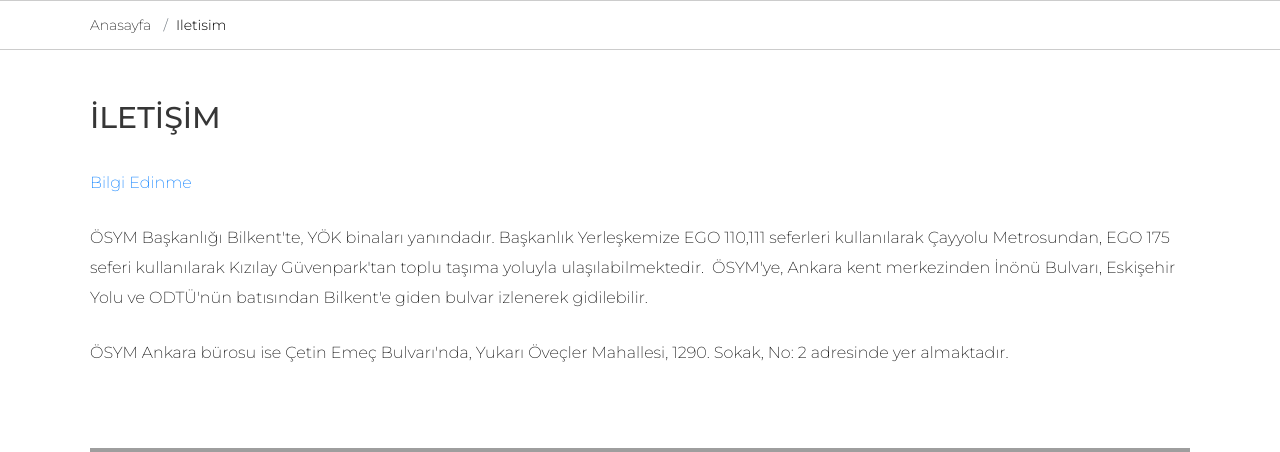
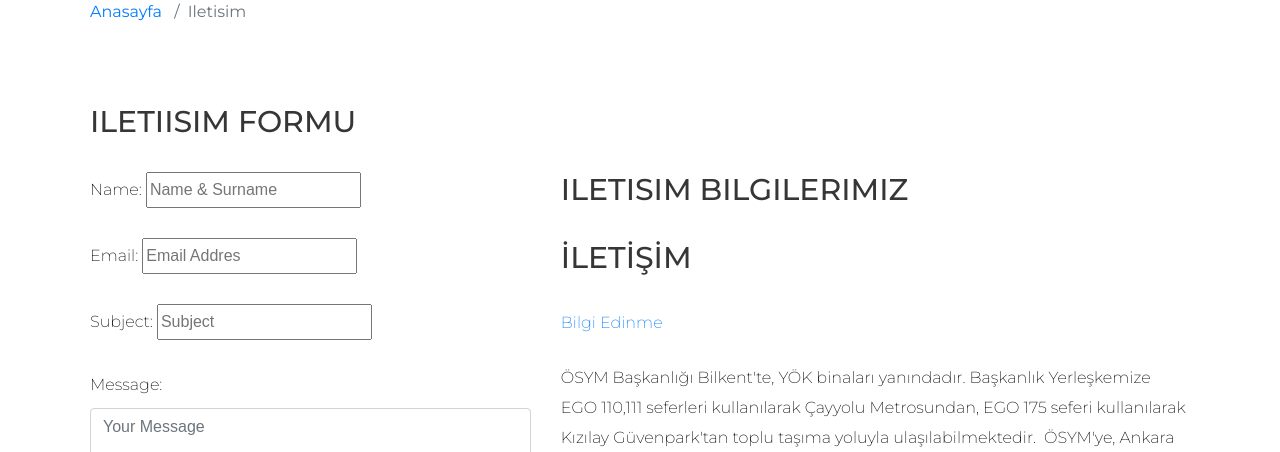
Before and after one commit to maga62/DjangoProje1, a Django app: page /iletisim/ in a window 1280 px wide. Shown: the part 152-604 px from the top of the page. Run offline with Django 3.2, Linux system fonts and the light colour scheme; data comes from the database, SQL or seed files in the repository; some libraries are stand-ins or nearby versions; grey boxes are pictures that could not be loaded.

Commit message:
dosyayi 13. vidio ya guncelledim referanslarimiz.html

```diff
--- a/home/models.py
+++ b/home/models.py
@@ -2,6 +2,9 @@
 from django.db import models
 
 # Create your models here.
+from django.forms import ModelForm, TextInput, Textarea
+
+
 class Settings(models.Model):
     STATUS = (
         ('True', 'Evet'),
@@ -23,7 +26,7 @@
     facebook = models.CharField(blank=True,max_length=50)
     istagram = models.CharField(blank=True,max_length=50)
     twitter = models.CharField(blank=True,max_length=50)
-    abotus = RichTextUploadingField(blank=True)
+    aboutus = RichTextUploadingField(blank=True)
     contact =RichTextUploadingField(blank=True)
     referances =RichTextUploadingField(blank=True)
     status = models.CharField(max_length=10, choices=STATUS)
@@ -32,3 +35,33 @@
 
     def __str__(self):
         return self.title
+
+class ContactFormMessage(models.Model):
+        STATUS = (
+            ('New', 'New'),
+            ('Read', 'Read'),
+        )
+        name = models.CharField(blank=True, max_length=20)
+        email = models.CharField(blank=True, max_length=50)
+        subject = models.CharField(blank=True, max_length=50)
+        message = models.CharField(blank=True, max_length=255)
+        status = models.CharField(max_length=10, choices=STATUS, default='New')
+        ip = models.CharField(blank=True, max_length=20)
+        note = models.CharField(blank=True, max_length=100)
+        create_at = models.DateTimeField(auto_now_add=True)
+        update_at = models.DateTimeField(auto_now=True)
+
+
+        def __str__(self):
+            return self.name
+class ContactFormu(ModelForm):
+    class Meta:
+        model=ContactFormMessage
+        fields =['name','email','subject','message']
+        widgets ={
+            'name'   : TextInput( attrs={'class': 'input','placeholder': 'Name & Surname'}),
+            'subject': TextInput(attrs={'class': 'input', 'placeholder': 'Subject'}),
+            'email'  : TextInput(attrs={'class': 'input', 'placeholder': 'Email Addres'}),
+            'message': Textarea(attrs={'class': 'form-control w-100', 'placeholder': 'Your Message'}),
+
+        }
--- a/home/templates/hakkimizda.html
+++ b/home/templates/hakkimizda.html
@@ -19,7 +19,7 @@
     </div>
     <section class="static about-sec">
         <div class="container">
-            {{ setting.abotus | safe }}
+            {{ setting.aboutus | safe }}
 {#            safe ladirirsak html tag seklinde textler verir ekrana #}
 
         </div>
--- a/home/templates/iletisim.html
+++ b/home/templates/iletisim.html
@@ -11,18 +11,42 @@
 
 
 {% block content %}
-        <div class="breadcrumb">
-        <div class="container">
-            <a class="breadcrumb-item" href="/">Anasayfa</a>
-            <span class="breadcrumb-item active">Iletisim</span>
+        <div class="static about-sec">
+            <div class="container">
+                <a class="breadcrumb-item" href="/">Anasayfa</a>
+                <span class="breadcrumb-item active">Iletisim</span>
+            </div>
         </div>
-    </div>
+
     <section class="static about-sec">
         <div class="container">
-            {{ setting.contact | safe }}
-{#            safe ladirirsak html tag seklinde textler verir ekrana #}
+            <div class="row">
+                <div class="col-lg-12">
+                    <h2 class="contact-title">Iletiisim Formu</h2>
+                </div>
+                <div class="col-lg-5">
+                    <form action="" method="post" class="form-cotact contact_form">
+                        <div class="row">
+                            <div class="col-12">
+                            {% csrf_token %}
+                                {{ form.as_p }}
+                             <div class="form-group mt-3">
+                                 <input type="submit" class="btn black" value="SEND FORM">
+                             </div>
+                            </div>
+                        </div>
+                    </form>
+                </div>
+                <div class="col-lg-7">
+                    <h2 class="contact-title"> Iletisim Bilgilerimiz</h2>
+                    <span class="contact-info__icon"><i class="ti-home"></i> </span>
+                    <div class="media-body">
+                        <h3> {{ setting.contact | safe }}</h3>
+                    </div>
+                </div>
+            </div>
+        </div>
 
-        </div>
-    </section>
+ </section>
 
 {% endblock %}
--- a/home/views.py
+++ b/home/views.py
@@ -1,9 +1,10 @@
 
 from django.http import HttpResponse
 from django.shortcuts import render
-
+from django.contrib import messages
+from django.http import HttpResponseRedirect
 # Create your views here.
-from home.models import Settings
+from home.models import Settings, ContactFormMessage, ContactFormu
 
 
 def index(request):
@@ -13,15 +14,29 @@
 
 def hakkimizda(request):
     setting = Settings.objects.get(pk=1)
-    context = {'setting': setting,}
+    context = {'setting': setting}
     return render(request, 'hakkimizda.html', context)
 
 def referanslarimiz(request):
     setting = Settings.objects.get(pk=1)
-    context = {'setting': setting,}
+    context = {'setting': setting}
     return render(request, 'referanslarimiz.html', context)
 
 def iletisim(request):
+    if request.method == 'POST':
+        form = ContactFormu(request.POST)
+        if form.is_valid():
+            data = ContactFormMessage()
+            data.name=form.cleaned_data['name']
+            data.email =form.cleaned_data['email']
+            data.subject=form.cleaned_data['subject']
+            data.message=form.cleaned_data['message']
+            data.save()
+            messages.success(request, "mesajiniz basarili bir sekilde gonderilmisdir")
+            return HttpResponseRedirect('/iletisim')
+
+
     setting = Settings.objects.get(pk=1)
-    context = {'setting': setting,}
+    form=ContactFormu()
+    context = {'setting': setting, 'form':form}
     return render(request, 'iletisim.html', context)
```
Also changed, not shown: home/admin.py (+9 -1 lines), db.sqlite3, product/models.py (line endings or trailing spaces).
